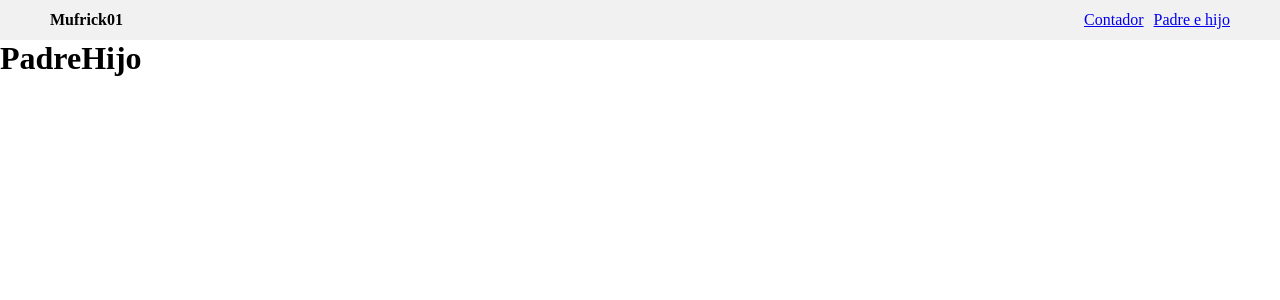
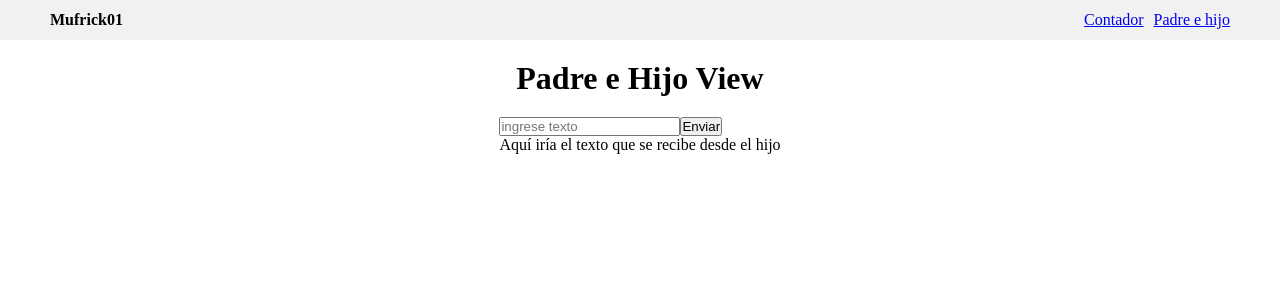
Before and after one commit to mufrick01/Vue_prueba_mod07, a Vue app: page /padrehijo in a window 1280 px wide. Shown: the top 300 px of the page. Built offline with nearby package versions, Linux system fonts and the light colour scheme.

Commit message:
parent child component

```diff
--- /dev/null
+++ b/src/modules/spa/components/ChildForm.vue
@@ -0,0 +1,29 @@
+<template>
+  <form @submit.prevent="submitHandler">
+    <label>
+      <input v-model="text" type="text" placeholder="ingrese texto">
+    </label>
+    <button>
+      Enviar
+    </button>
+  </form>
+</template>
+
+<script setup>
+import { ref } from 'vue';
+
+const text = ref('');
+
+const emits = defineEmits(['textSended'])
+
+
+const submitHandler = () => {
+
+  if (text.value.trim() === '') return
+  emits('textSended', text.value)
+
+}
+
+</script>
+
+<style scoped></style>
--- a/src/modules/spa/components/ContadorComponent.vue
+++ b/src/modules/spa/components/ContadorComponent.vue
@@ -8,7 +8,19 @@
 
 <script setup>
 import { useCounterStore } from '@/stores/counter';
+import { onMounted } from 'vue';
 const counterStore = useCounterStore();
+
+const props = defineProps({
+  initialValue: {
+    type: Number,
+    default: 0
+  }
+})
+
+onMounted(() => {
+  counterStore.setCounter(props.initialValue)
+})
 </script>
 
 <style scoped>
--- /dev/null
+++ b/src/modules/spa/components/ParentComponent.vue
@@ -0,0 +1,19 @@
+<template>
+  <div>
+    <ChildForm @text-sended="textSendedHandler" />
+    <p>{{ text }}</p>
+  </div>
+</template>
+
+<script setup>
+import { ref } from 'vue';
+import ChildForm from './ChildForm.vue';
+
+const text = ref('Aquí iría el texto que se recibe desde el hijo')
+
+const textSendedHandler = (textValue) => {
+  text.value = textValue
+}
+</script>
+
+<style scoped></style>
--- a/src/modules/spa/views/ContadorView.vue
+++ b/src/modules/spa/views/ContadorView.vue
@@ -1,9 +1,25 @@
 <template>
-  <h1>Contador</h1>
-  <ContadorComponent />
+  <div class="wrapper">
+    <h1>Contador View</h1>
+    <ContadorComponent :initial-value="25" />
+  </div>
 </template>
 
 <script setup>
 import ContadorComponent from '../components/ContadorComponent.vue';
 
 </script>
+
+
+<style scoped>
+h1 {
+  text-align: center;
+  margin: 20px 0;
+}
+
+.wrapper {
+  display: flex;
+  flex-direction: column;
+  align-items: center;
+}
+</style>
--- a/src/modules/spa/views/PadreHijoView.vue
+++ b/src/modules/spa/views/PadreHijoView.vue
@@ -1,3 +1,26 @@
 <template>
-  <h1>PadreHijo</h1>
+  <div class="wrapper">
+    <h1>Padre e Hijo View</h1>
+    <ParentComponent />
+  </div>
+
 </template>
+
+<script setup>
+import ParentComponent from '../components/ParentComponent.vue';
+
+
+</script>
+
+<style scoped>
+h1 {
+  text-align: center;
+  margin: 20px 0;
+}
+
+.wrapper {
+  display: flex;
+  flex-direction: column;
+  align-items: center;
+}
+</style>
--- a/src/stores/counter.js
+++ b/src/stores/counter.js
@@ -7,12 +7,17 @@ export const useCounterStore = defineStore('counter', () => {
     count.value++;
   };
   const decrement = () => {
-    count.value++;
+    count.value--;
+  };
+
+  const setCounter = (value) => {
+    count.value = value;
   };
 
   return {
     count: computed(() => count.value),
     increment,
     decrement,
+    setCounter,
   };
 });
```
